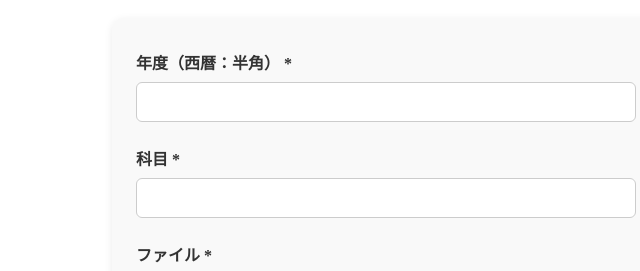
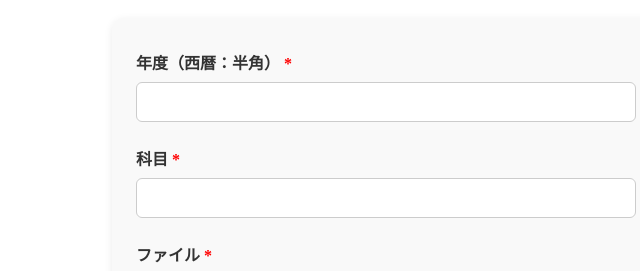
Before and after one commit to s-taku0502/hackit2025, a plain HTML site: page contributor/new.html in a window 1280 px wide. Shown: the part 147-418 px from the top of the page, 254-894 px from the left. Drawn offline with Linux system fonts and the light colour scheme.

Commit message:
*の色付け

```diff
--- a/css/contribute.css
+++ b/css/contribute.css
@@ -122,3 +122,7 @@ a.back:hover,
 a.home:hover {
     background-color: #bbdefb;
 }
+
+.main .required-mark{
+    color: red;
+}
```
